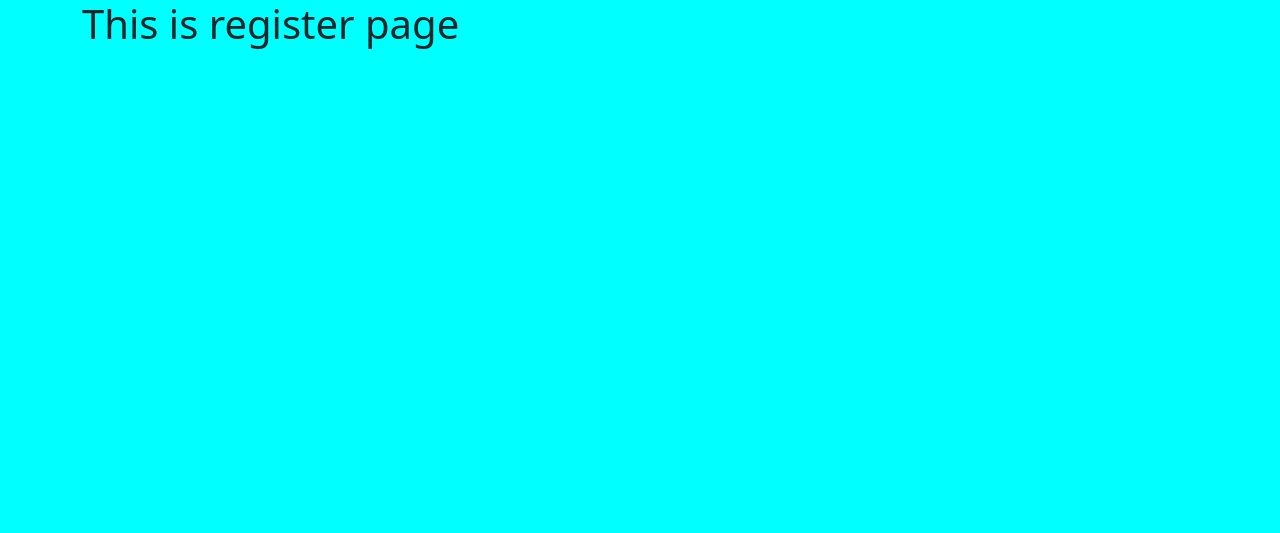
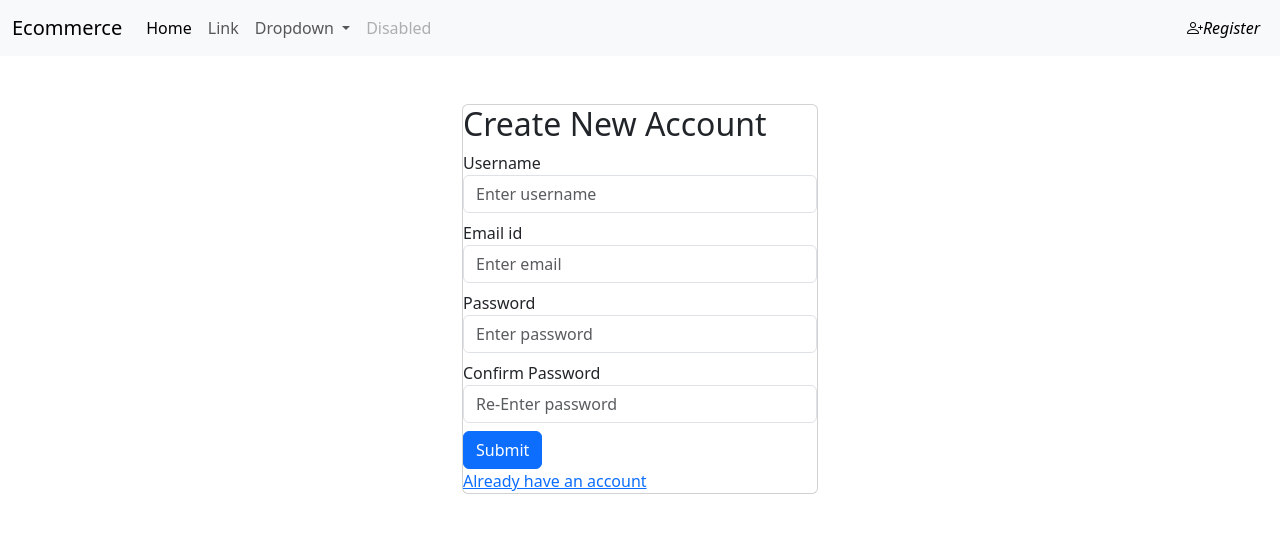
Before and after one commit to bipasha2003/ecom, a CodeIgniter 4 app: the page made by app/Views/register.php in a window 1280 px wide. Shown: the top 533 px of the page. Run offline with PHP 8.4 and a stand-in for CodeIgniter, Linux system fonts and the light colour scheme; the template is opened without the code that fills it, so the values that code supplies are empty; some libraries are stand-ins or nearby versions.

Commit message:
Add database schema and connetion,add nav bar and register form

```diff
--- a/app/Views/bootstrap.php
+++ b/app/Views/bootstrap.php
@@ -1 +1,3 @@
 <link rel="stylesheet" href="https://cdn.jsdelivr.net/npm/bootstrap@5.3.3/dist/css/bootstrap.min.css">
+
+<link rel="stylesheet" href="https://cdn.jsdelivr.net/npm/bootstrap-icons@1.11.3/font/bootstrap-icons.min.css">
--- /dev/null
+++ b/app/Views/navbar.php
@@ -0,0 +1,39 @@
+<nav class="navbar navbar-expand-lg bg-body-tertiary">
+  <div class="container-fluid">
+    <a class="navbar-brand" href="<?=base_url()?>">Ecommerce</a>
+    <button class="navbar-toggler" type="button" data-bs-toggle="collapse" data-bs-target="#navbarSupportedContent" aria-controls="navbarSupportedContent" aria-expanded="false" aria-label="Toggle navigation">
+      <span class="navbar-toggler-icon"></span>
+    </button>
+    <div class="collapse navbar-collapse" id="navbarSupportedContent">
+      <ul class="navbar-nav me-auto mb-2 mb-lg-0">
+        <li class="nav-item">
+          <a class="nav-link active" aria-current="page" href="#">Home</a>
+        </li>
+        <li class="nav-item">
+          <a class="nav-link" href="#">Link</a>
+        </li>
+        <li class="nav-item dropdown">
+          <a class="nav-link dropdown-toggle" href="#" role="button" data-bs-toggle="dropdown" aria-expanded="false">
+            Dropdown
+          </a>
+          <ul class="dropdown-menu">
+            <li><a class="dropdown-item" href="#">Action</a></li>
+            <li><a class="dropdown-item" href="#">Another action</a></li>
+            <li><hr class="dropdown-divider"></li>
+            <li><a class="dropdown-item" href="#">Something else here</a></li>
+          </ul>
+        </li>
+        <li class="nav-item">
+          <a class="nav-link disabled" aria-disabled="true">Disabled</a>
+        </li>
+      </ul>
+
+      <ul class="navbar-nav  mb-2 mb-lg-0">
+        <li class="nav-item">
+          <a class="nav-link active" aria-current="page" href="<?=base_url('register')?>"><i class="bi bi-person-plus">Register</i></a>
+        </li>
+      </ul>
+
+    </div>
+  </div>
+</nav>
--- a/app/Views/public_layout.php
+++ b/app/Views/public_layout.php
@@ -9,6 +9,7 @@
 
 </head>
 <body>
+    <?= $this->include("navbar")?>
     <?= $this->renderSection('content')?>
 </body>
 </html>
--- a/app/Views/register.php
+++ b/app/Views/register.php
@@ -3,9 +3,43 @@
 
 <div class="container">
     <div class="row">
-        <div class="col-sm-12">
+        <div class="col-sm-4 mx-auto">
+            <div class="card mt-5">
+                <div class="card_body">
+                    <h2>Create New Account</h2>
+                    <form action="">
 
-        <h1>This is register page</h1>
+                        <form>
+  <div class="mb-2">
+    <label for="username">Username</label>
+    <input type="text" class="form-control" name="username"  placeholder="Enter username">
+
+  </div>
+  <div class="mb-2">
+    <label for="email">Email id</label>
+    <input type="email" class="form-control" name="email"  placeholder="Enter email">
+
+  </div>
+  <div class="mb-2">
+    <label for="password">Password</label>
+    <input type="text" class="form-control" name="password"  placeholder="Enter password">
+
+  </div>
+  <div class="mb-2">
+    <label for="cpassword">Confirm Password</label>
+    <input type="text" class="form-control" name="cpassword"  placeholder="Re-Enter password">
+
+  </div>
+  <button type="submit" name="register" class="btn btn-primary">Submit</button>
+</form>
+                        </div>
+                    </form>
+
+                    <a href="<?=base_url('login')?>" >Already have an account</a>
+
+            </div>
+
+
 
         </div>
     </div>
--- a/public/css/main.css
+++ b/public/css/main.css
@@ -1,5 +1,5 @@
 body{
 
-    background-color: aqua;
+    background-color: white;
 
 }
--- a/public/js/main.js
+++ /dev/null
@@ -1 +0,0 @@
-alert("Welcome from js");
```
Also changed, not shown: 1 other file.
